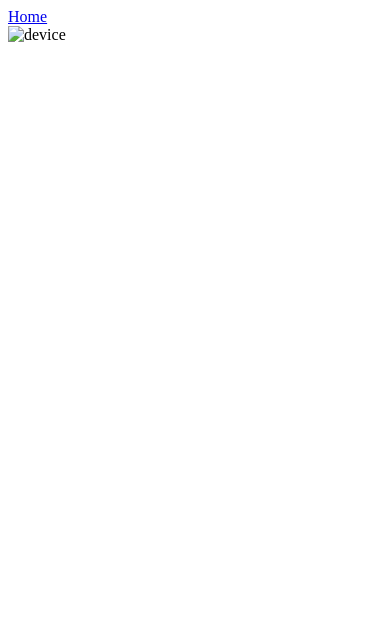
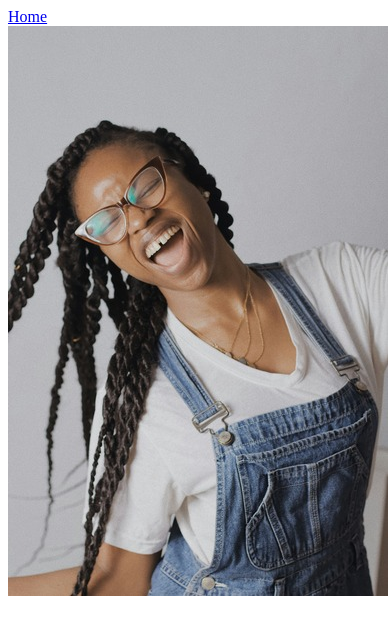
Before and after one commit to iranloyehannah/Html-2, a plain HTML site: page media.html in a window 390 px wide. Drawn offline with Linux system fonts and the light colour scheme.

Commit message:
Updated commit with new changes

```diff
--- a/media.html
+++ b/media.html
@@ -14,7 +14,7 @@
         srcset="assets/Images/desktop.jpg" >
         <source media="(min-width: 600px)"
         srcset="assets/Images/tablet.jpg" >
-        <source srcset="Images/mobile.jpg" >
+        <source srcset="assets/Images/mobile.jpg" >
        <img src="./assets/Images/desktop.jpg" alt="device">
     </picture>
 </body>
```
